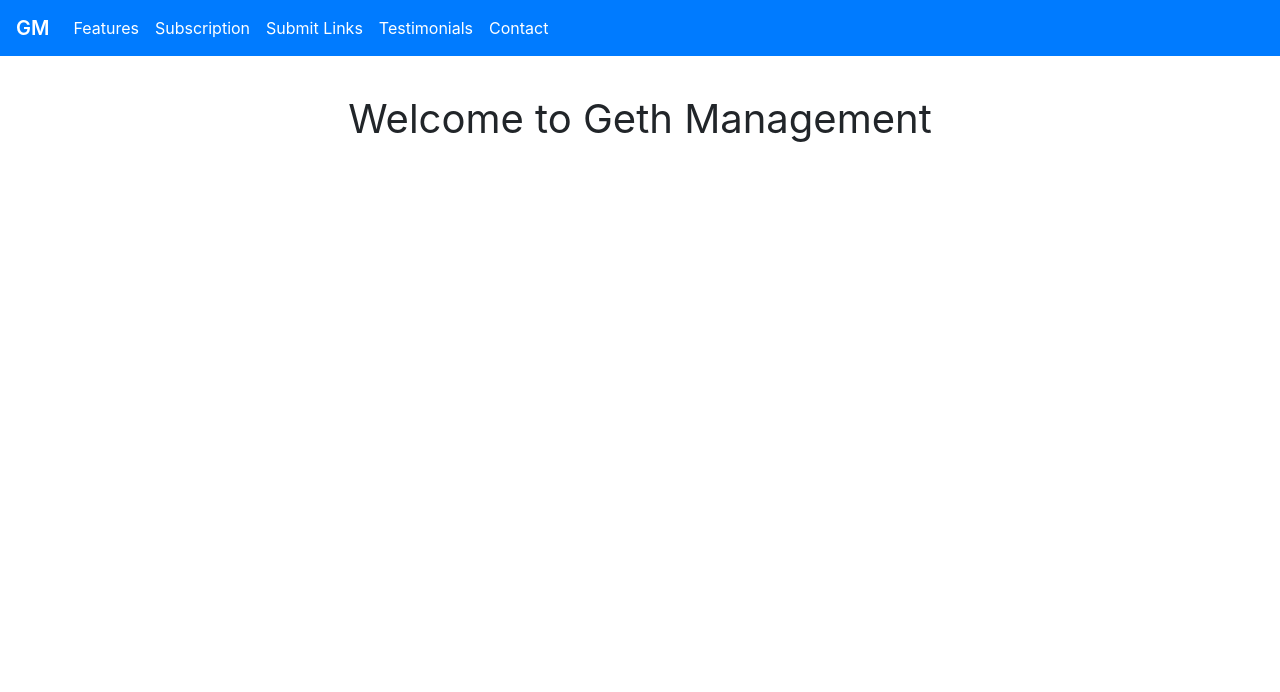
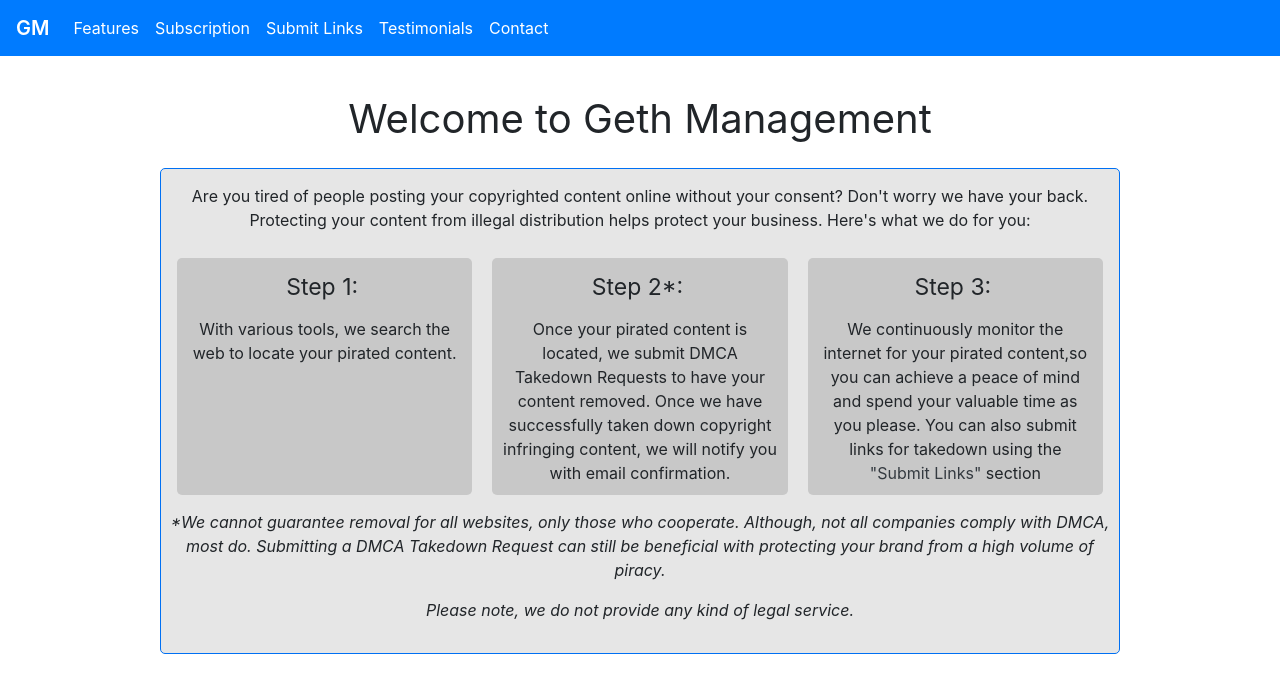
Before and after one commit to getheash/management-dmca, a Next.js app: page / in a window 1280 px wide. Shown: the top 692 px of the page. Built offline with nearby package versions, Linux system fonts and the light colour scheme.

Commit message:
Implemented home page
Added container lib to the layout

```diff
--- a/components/layout.jsx
+++ b/components/layout.jsx
@@ -1,11 +1,15 @@
 import NavBar from "./navbar";
 import styles from "./layout.module.css";
+import Container from "react-bootstrap/Container";
 
 function Layout({ children }) {
   return (
     <>
       <NavBar />
-      <main className={styles.container}>{children}</main>
+      {/* wrapping childern with react-bootstrap Container library */}
+      <Container>
+        <main className={styles.container}>{children}</main>
+      </Container>
     </>
   );
 }
--- a/pages/_app.js
+++ b/pages/_app.js
@@ -9,6 +9,11 @@ function App({ Component, pageProps }) {
       <Head>
         <meta name="viewport" content="width=device-width, initial-scale=1" />
         <meta name="description" content="Website to handle DMCA takedowns" />
+        {/*add script to add fontawesome icon library */}
+        <script
+          src="https://kit.fontawesome.com/900c52cd77.js"
+          crossOrigin="anonymous"
+        ></script>
       </Head>
 
       <Layout>
--- a/pages/index.js
+++ b/pages/index.js
@@ -4,13 +4,86 @@ import styles from "../styles/Home.module.css";
 
 function Home() {
   return (
-    <div className={styles.container}>
+    <div>
       <Head>
         <title>Geth Management</title>
       </Head>
       <div>
         <h1 className={styles.title}>Welcome to Geth Management</h1>
       </div>
+      <div>
+        <section className={styles.features}>
+          <p className={styles.intro}>
+            Are you tired of people posting your copyrighted content online
+            without your consent? Don't worry we have your back. Protecting your
+            content from illegal distribution helps protect your business.
+            Here's what we do for you:
+          </p>
+          <div className={styles.feature}>
+            <div className={styles.featureBox}>
+              <div className={styles.step}>
+                Step 1:
+                <span className={styles.icon}>
+                  <i className="fas fa-search"></i>
+                </span>
+              </div>
+              <div className={styles.description}>
+                <p>
+                  With various tools, we search the web to locate your pirated
+                  content.
+                </p>
+              </div>
+            </div>
+            <div className={styles.featureBox}>
+              <div className={styles.step}>
+                Step 2*:
+                <span className={styles.icon}>
+                  <i className="fas fa-window-close"></i>
+                </span>
+              </div>
+              <div className={styles.description}>
+                <p>
+                  Once your pirated content is located, we submit DMCA Takedown
+                  Requests to have your content removed. Once we have
+                  successfully taken down copyright infringing content, we will
+                  notify you with email confirmation.
+                </p>
+              </div>
+            </div>
+            <div className={styles.featureBox}>
+              <div className={styles.step}>
+                Step 3:
+                <span className={styles.icon}>
+                  <i className="fas fa-briefcase-medical"></i>
+                </span>
+              </div>
+              <div className={styles.description}>
+                <p>
+                  We continuously monitor the internet for your pirated
+                  content,so you can achieve a peace of mind and spend your
+                  valuable time as you please. You can also submit links for
+                  takedown using the{" "}
+                  <a className="text-dark" href="#submitLinks">
+                    "Submit Links"
+                  </a>{" "}
+                  section
+                </p>
+              </div>
+            </div>
+          </div>
+          <p className={styles.notice}>
+            <i>
+              *We cannot guarantee removal for all websites, only those who
+              cooperate. Although, not all companies comply with DMCA, most do.
+              Submitting a DMCA Takedown Request can still be beneficial with
+              protecting your brand from a high volume of piracy.
+            </i>
+          </p>
+          <p className={styles.notice}>
+            <i>Please note, we do not provide any kind of legal service.</i>
+          </p>
+        </section>
+      </div>
     </div>
   );
 }
--- a/styles/Home.module.css
+++ b/styles/Home.module.css
@@ -10,3 +10,76 @@
     font-size: 30px;
   }
 }
+
+.intro,
+.notice {
+  text-align: center;
+}
+
+.notice {
+  margin-top: 5px;
+}
+
+.features {
+  background-color: rgba(128, 128, 128, 0.2);
+  padding: 15px 6px;
+  border-radius: 5px;
+  margin: 15px 15px 30px 15px;
+  border-style: solid;
+  border-width: thin;
+  border-color: #0070f3;
+}
+
+@media (max-width: 485px) {
+  .features {
+    margin-left: 5px;
+    margin-right: 5px;
+  }
+}
+
+.icon {
+  font-size: 30px;
+  color: dodgerblue;
+  margin-left: 5px;
+}
+
+.feature {
+  display: flex;
+  flex-direction: row;
+  justify-content: center;
+}
+
+.featureBox {
+  display: flex;
+  flex-direction: column;
+  justify-content: flex-start;
+  align-items: center;
+  background-color: rgba(128, 128, 128, 0.3);
+  width: calc(100% / 3);
+  margin: 10px;
+  border-radius: 5px;
+}
+
+@media (max-width: 770px) {
+  .feature {
+    flex-direction: column;
+  }
+
+  .featureBox {
+    max-width: 250px;
+    width: 100%;
+    margin: 0 auto;
+    margin-bottom: 10px;
+  }
+}
+
+.step {
+  padding-top: 4px;
+  font-size: 23px;
+}
+
+.description p {
+  padding: 5px;
+  margin: 5px;
+  text-align: center;
+}
```
